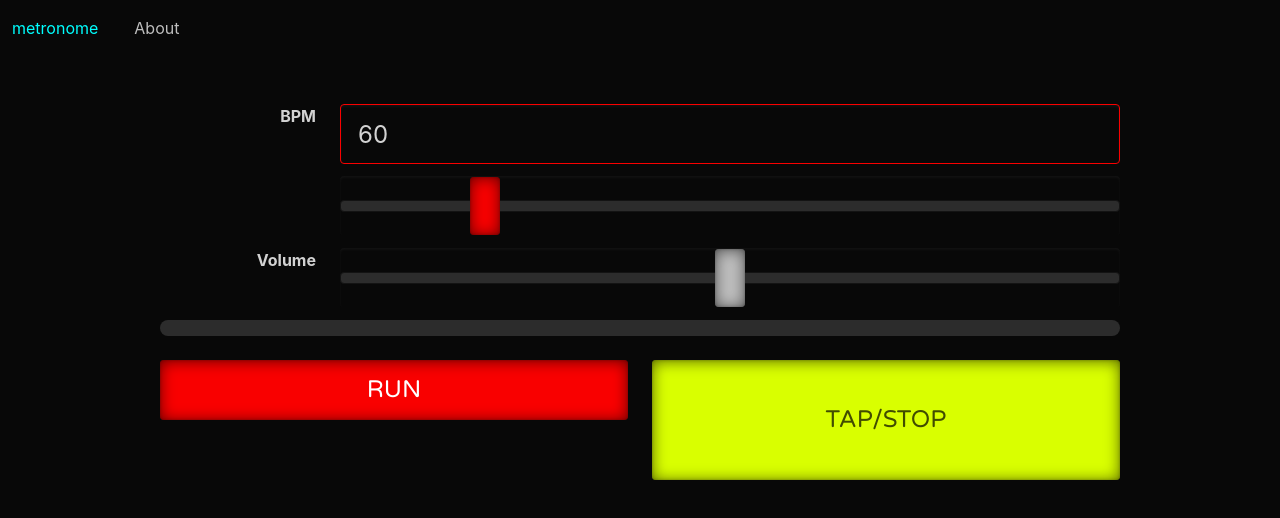
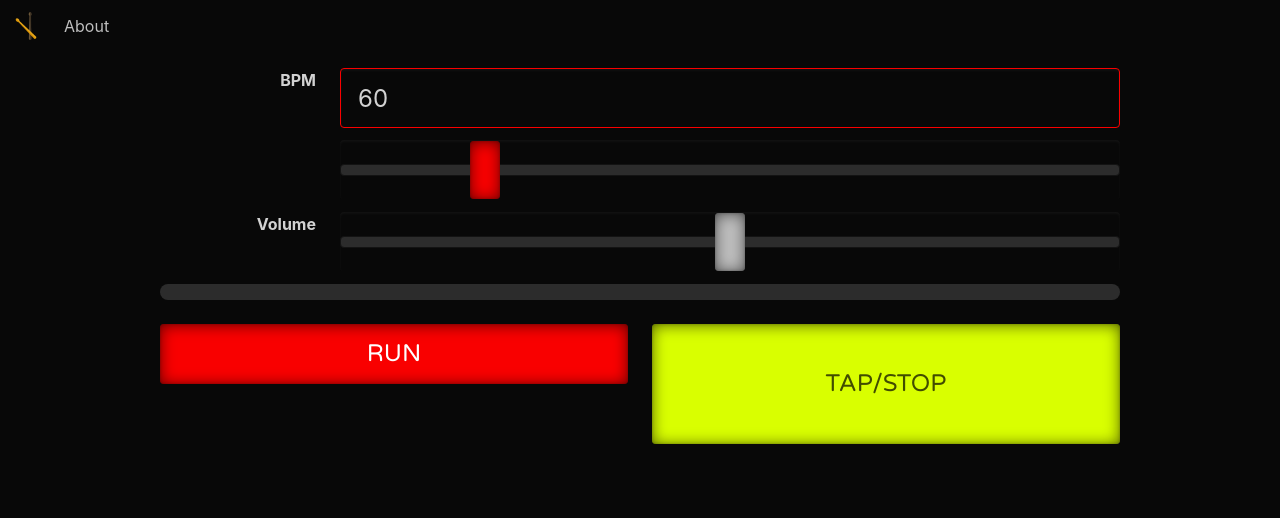
Before and after one commit to suterma/metronome-pwa, a Vue app: page / in a window 1280 px wide. Shown: the top 518 px of the page. Built offline with nearby package versions, Linux system fonts and the light colour scheme.

Commit message:
Updated navbar,logo, about

```diff
--- a/src/App.vue
+++ b/src/App.vue
@@ -3,17 +3,12 @@
     <nav class="navbar" role="navigation" aria-label="main navigation">
         <div class="navbar-brand">
             <a class="navbar-item" href="https://tic.replayer.ch">
-                metronome
+                <img src="./assets/logo.png" height="28" />
             </a>
 
-            <!-- //TOOD later use vue-router and vuex store for the bpm value -->
-            <!-- <div class="navbar">
-                <div class="navbar-item">
-                    <SelectBpm />
-                </div>
-            </div> -->
-            <div class="navbar-end">
-                <div class="navbar-item">
+            <!-- For this app, no closeable menu is used, buth all option are always displayed -->
+            <div id="navbarApp" class="navbar-menu is-active">
+                <div class="navbar-end">
                     <About />
                 </div>
             </div>
@@ -48,4 +43,9 @@ export default defineComponent({
     -webkit-font-smoothing: antialiased;
     -moz-osx-font-smoothing: grayscale;
 }
+
+/** Use only little vertical padding, to better use the available space */
+#app section.section {
+    padding-top: 1em;
+}
 </style>
--- a/src/components/About.vue
+++ b/src/components/About.vue
@@ -4,19 +4,11 @@
     <div :class="isActive ? 'modal is-active' : 'modal'">
         <div class="modal-background" @click="hide"></div>
         <div class="modal-card">
-            <!-- <header class="modal-card-head">
-                <p class="modal-card-title">About</p>
-                <button
-                    class="delete is-large"
-                    aria-label="close"
-                    @click="hide"
-                ></button>
-            </header> -->
             <section class="modal-card-body">
                 <div class="content">
                     <h1 class="title">About</h1>
                     <p>
-                        <a href="https://metronome.replayer.ch">Metronome</a>
+                        <a href="https://tic.replayer.ch">(tic) metronome</a>
                         (c) by
                         <a href="https://marcelsuter.ch">Marcel Suter</a>.
                         Licensed under the
```
Also changed, not shown: public/manifest.json.
